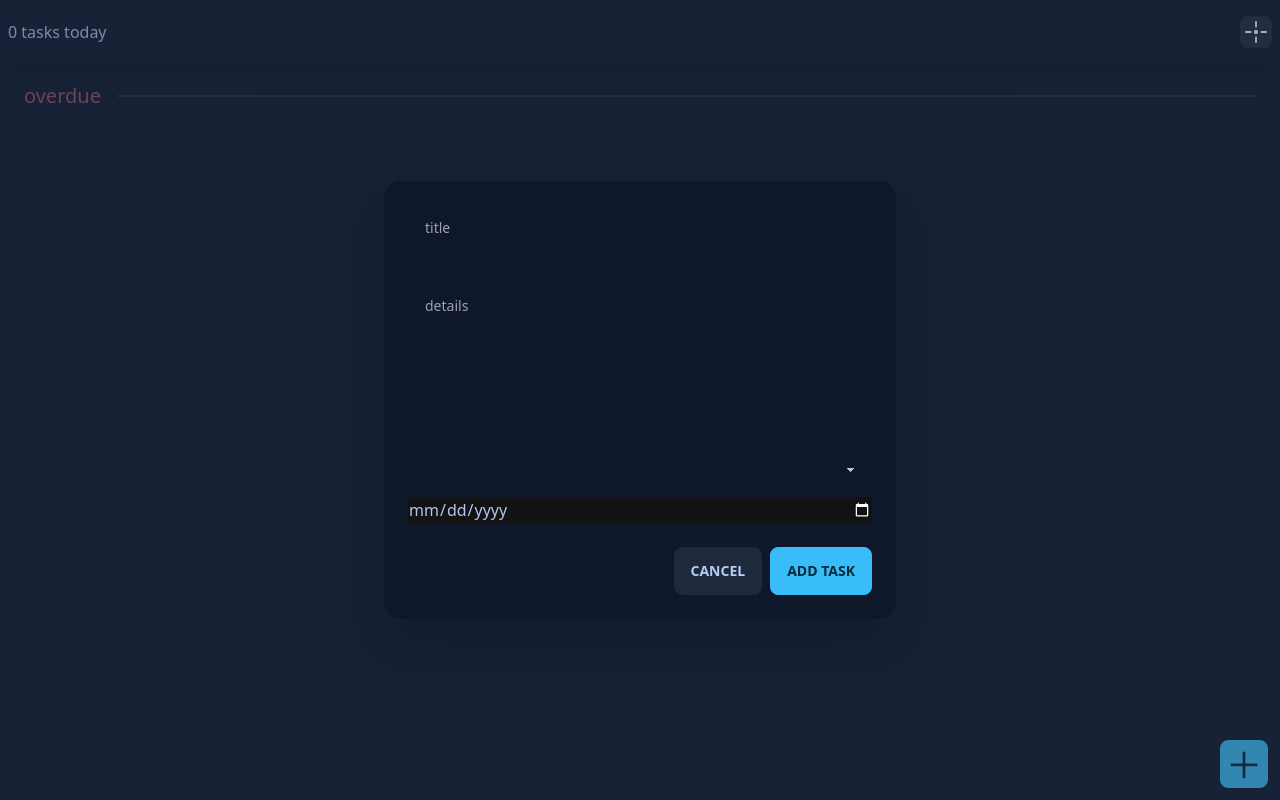
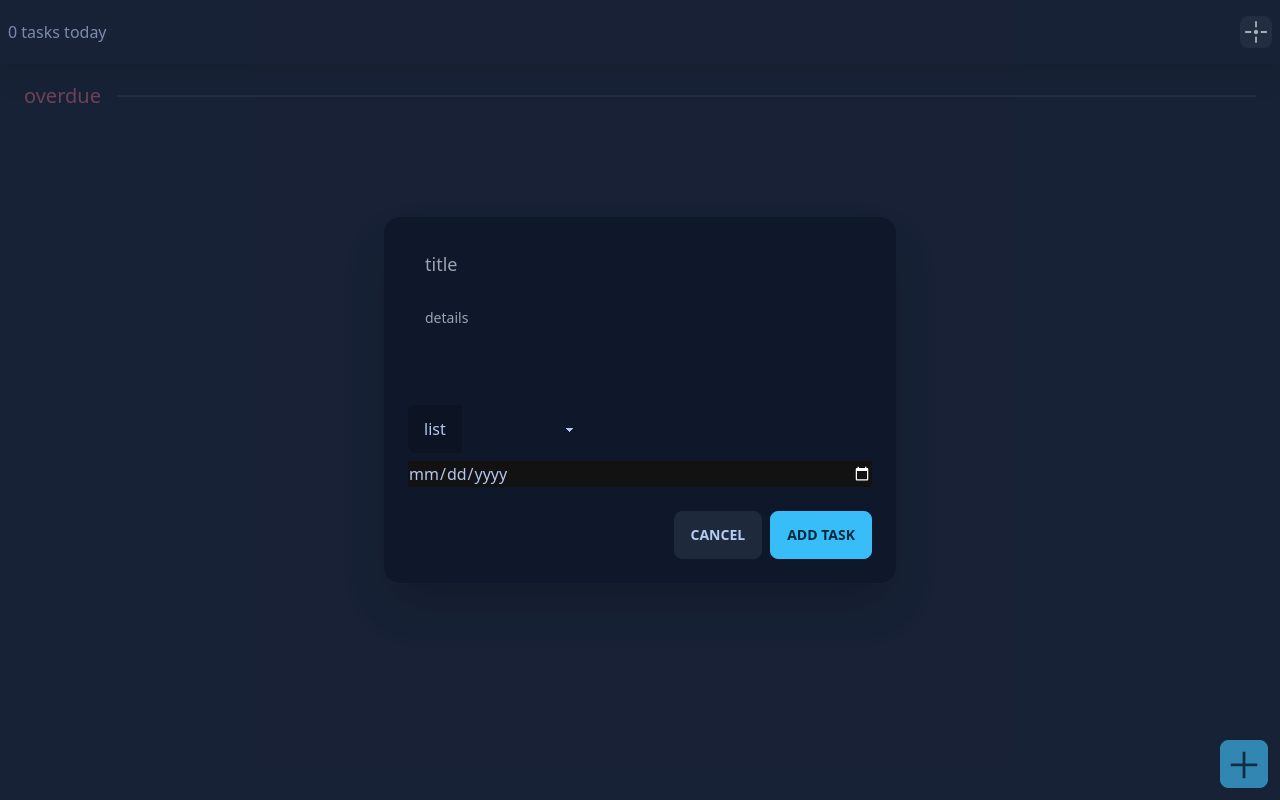
Before and after one commit to mohsen-w-elsisi/tick-tack-done, a Svelte app: page / in a window 1280 px wide. Both pictures are taken after a click on the label 1244 px from the left and 764 px from the top of the page. Built offline with nearby package versions, Linux system fonts and the light colour scheme.

Commit message:
- favicon
-todolist label

- text input sizings

```diff
--- a/index.html
+++ b/index.html
@@ -2,9 +2,9 @@
 <html lang="en" data-theme="night">
   <head>
     <meta charset="UTF-8" />
-    <link rel="icon" type="image/svg+xml" href="/vite.svg" />
+    <link rel="icon" type="image/svg+xml" href="/logo.svg" />
     <meta name="viewport" content="width=device-width, initial-scale=1.0" />
-    <title>Vite + Svelte + TS</title>
+    <title>tick tack done</title>
   </head>
   <body>
     <div id="app"></div>
--- a/src/app.css
+++ b/src/app.css
@@ -10,3 +10,7 @@ path {
 textarea {
     @apply resize-none h-auto;
 }
+
+.modal-action .btn-sm {
+    @apply sm:btn-md;
+}
--- a/src/components/NewTaskModal.svelte
+++ b/src/components/NewTaskModal.svelte
@@ -40,10 +40,10 @@
     <TaskDataEditInterface bind:task={newTask} />
 
     <div class="modal-action">
-      <label for="add-task-modal" class="btn">cancel</label>
+      <label for="add-task-modal" class="btn btn-sm">cancel</label>
 
       <button on:click={addNewTask}>
-        <label for="add-task-modal" class="btn btn-primary">add task</label>
+        <label for="add-task-modal" class="btn btn-sm btn-primary">add task</label>
       </button>
     </div>
   </div>
--- a/src/components/TaskDataEditInterface.svelte
+++ b/src/components/TaskDataEditInterface.svelte
@@ -7,18 +7,18 @@
   export let onchange = () => null;
 </script>
 
-<form class="form-control gap-1" on:change={onchange}>
-  <textarea
-    class="textarea w-full"
+<form class="form-control gap-2" on:change={onchange}>
+  <input
+    type="text"
+    class="input input-lg w-full px-4 h-auto py-1"
     placeholder="title"
-    rows="2"
     bind:value={task.title}
   />
 
   <textarea
     class="textarea"
     placeholder="details"
-    rows="5"
+    rows="3"
     bind:value={task.discribtion}
   />
 
--- a/src/components/TaskEditModal.svelte
+++ b/src/components/TaskEditModal.svelte
@@ -17,13 +17,13 @@
 
     <div class="modal-action">
       <button on:click={toggleCompletionState}>
-        <label for={modalID} class="btn">
+        <label for={modalID} class="btn btn-sm">
           mark {task.completed ? "not done" : "done"}
         </label>
       </button>
 
       <button>
-        <label for={modalID} class="btn btn-primary">close</label>
+        <label for={modalID} class="btn btn-sm btn-primary">close</label>
       </button>
     </div>
   </div>
--- a/src/components/TodoListSelector.svelte
+++ b/src/components/TodoListSelector.svelte
@@ -8,12 +8,15 @@
   $: if (selectedList == "") shouldCreateNewList = true;
 </script>
 
+<label class="input-group">
+  <span class="w-max">list</span>
+
   {#if shouldCreateNewList}
     <input
       type="text"
       bind:value={selectedList}
       autofocus
-    class="input input-border"
+      class="input w-full"
       placeholder="list"
     />
   {:else}
@@ -25,3 +28,4 @@
       <option value="">add new...</option>
     </select>
   {/if}
+</label>
```
Also changed, not shown: public/logo.svg (added). Lines whose indentation alone changed are shown as unchanged.
